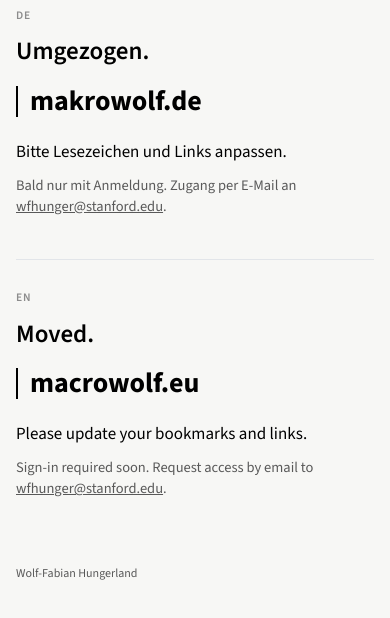
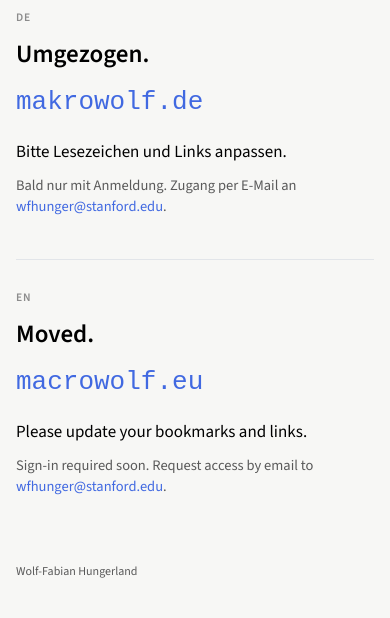
Before and after one commit to wfhungerland/wfhungerland.github.io, a plain HTML site: page 404.html in a window 390 px wide. Shown: the part 154-772 px from the top of the page. Drawn offline with Linux system fonts and the light colour scheme.

Commit message:
Adresse in Courier, Links royalblau ohne Unterstreichung, Strich entfernt
Co-Authored-By: Claude Opus 5.5 <noreply@anthropic.com>
Claude-Session: https://claude.ai/code/session_01DPSeBVnJeW7D5oWu2bim5V

```diff
--- a/404.html
+++ b/404.html
@@ -8,7 +8,7 @@
   @font-face { font-family: "Source Sans 3"; font-weight: 400; font-display: swap; src: url("/fonts/source-sans-3-latin-400-normal.woff2") format("woff2"); }
   @font-face { font-family: "Source Sans 3"; font-weight: 600; font-display: swap; src: url("/fonts/source-sans-3-latin-600-normal.woff2") format("woff2"); }
   @font-face { font-family: "Source Sans 3"; font-weight: 700; font-display: swap; src: url("/fonts/source-sans-3-latin-700-normal.woff2") format("woff2"); }
-  :root { --bg: #f7f7f5; --text: #000; --mute: #595959; --label: #8c8c8c; --line: #e2e5e9; --accent: #0070C0;
+  :root { --bg: #f7f7f5; --text: #000; --mute: #595959; --label: #8c8c8c; --line: #e2e5e9; --accent: #4169E1;
           --ff: "Source Sans 3", "Segoe UI", system-ui, -apple-system, Roboto, "Helvetica Neue", Arial, sans-serif; }
   * { box-sizing: border-box; }
   body { margin: 0; min-height: 100vh; display: grid; place-items: center; background: var(--bg); color: var(--text); font: 17px/1.55 var(--ff); }
@@ -20,17 +20,17 @@
   section:last-child { padding-right: 0; }
   .lang { font: 600 11.5px/1 var(--ff); letter-spacing: .08em; text-transform: uppercase; color: var(--label); margin: 0 0 14px; }
   h1 { font: 600 25px/1.3 var(--ff); margin: 0 0 18px; }
-  .to { display: block; border-left: 2px solid #000; padding-left: 12px; margin: 0 0 22px; font: 700 32px/1.1 var(--ff); color: var(--text); text-decoration: none; }
-  .to:hover { color: var(--accent); }
+  .to { display: inline-block; margin: 0 0 22px; font: 400 30px/1.1 "Courier New", Courier, monospace; color: var(--accent); text-decoration: none; }
+  .to:hover { text-decoration: none; }
   p { margin: 0 0 10px; max-width: 26em; }
   p.note { color: var(--mute); font-size: 14.5px; line-height: 1.45; }
-  a { color: var(--text); } p.note a { color: inherit; } p.note a:hover { color: var(--accent); }
+  a, p.note a { color: var(--accent); text-decoration: none; } a:hover { text-decoration: none; }
   footer { margin-top: 56px; font-size: 12px; color: var(--mute); }
   @media (max-width: 600px) {
     .cols { grid-template-columns: 1fr; }
     section { padding: 0; }
     section:first-child { border-right: 0; border-bottom: 1px solid var(--line); padding-bottom: 32px; margin-bottom: 32px; }
-    .mark { font-size: 19px; margin-bottom: 36px; } .to { font-size: 28px; }
+    .mark { font-size: 19px; margin-bottom: 36px; } .to { font-size: 26px; }
   }
 </style></head>
 <body><main>
```
Also changed, not shown: konjunkturmonitor/index.html (+5 -5 lines).
